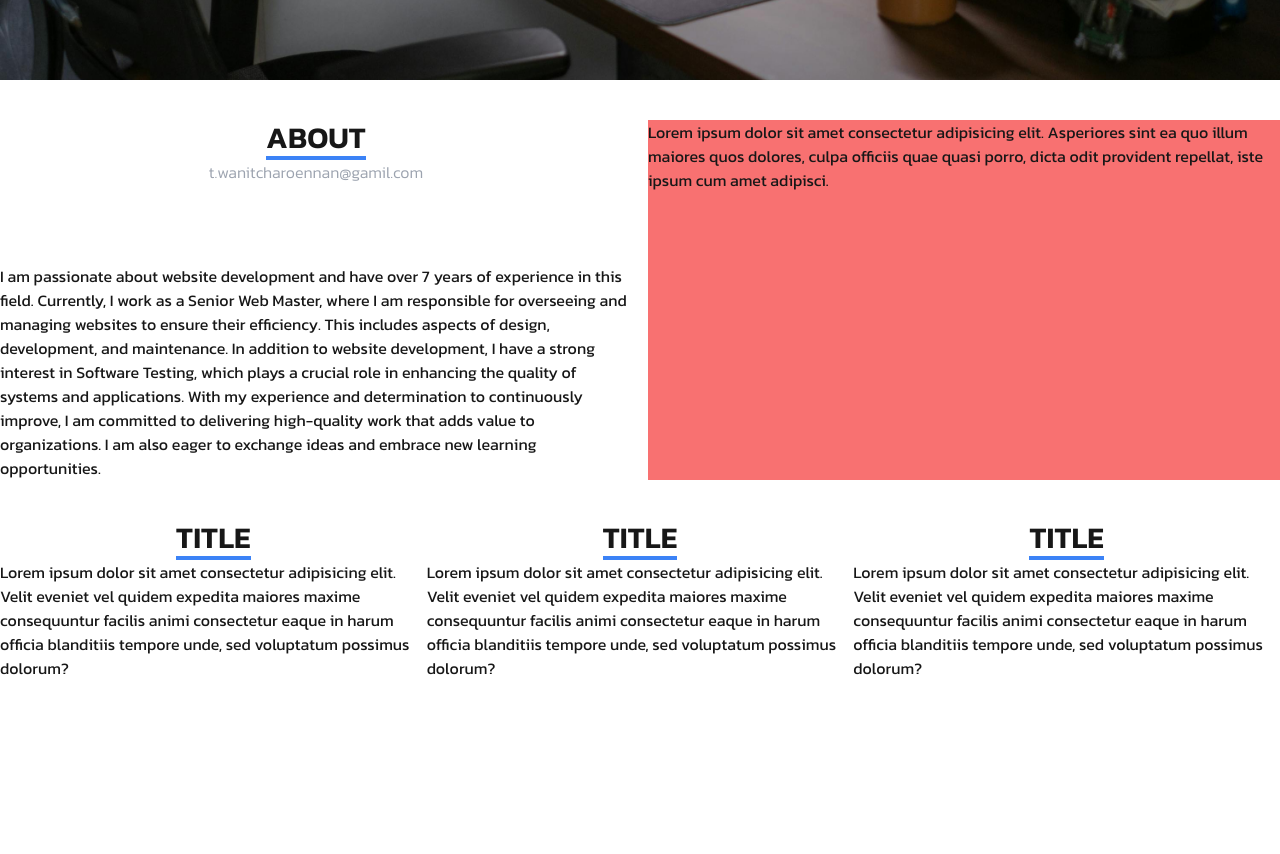
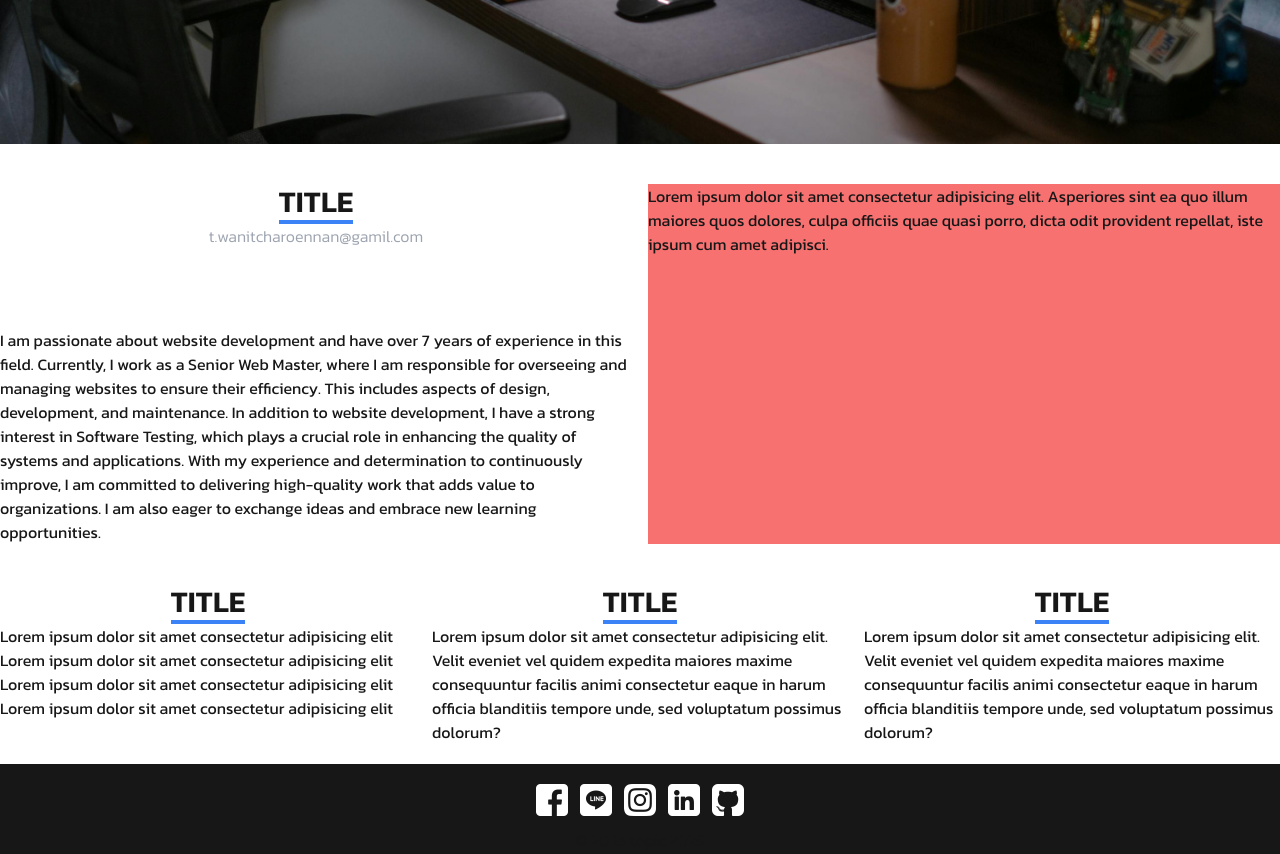
Before and after one commit to TopPic/resume, a Next.js app: page / in a window 1280 px wide. Shown: the part 720-1574 px from the top of the page. Before the commit the page ends 1400 px from the top, so only its background shows below. Built offline with nearby package versions, Linux system fonts and the light colour scheme.

Commit message:
add section

```diff
--- a/src/app/layout.jsx
+++ b/src/app/layout.jsx
@@ -23,7 +23,7 @@ export default function RootLayout({ children }) {
       <body
         className={`${geistSans.variable} ${geistMono.variable} antialiased`}
       >
-        {/* <Navbar/> */}
+        <Navbar/>
         {children}
       </body>
     </html>
--- a/src/app/page.jsx
+++ b/src/app/page.jsx
@@ -80,7 +80,7 @@ export default function Home() {
         <div className="grid gird-cols-1 sm:grid-cols-2 mt-10 px-5 sm:px-0 gap-4">
           <div className="flex flex-col">
             <p className="font-semibold text-3xl flex justify-center items-center uppercase">
-              <span className=" border-b-4 border-b-blue-500">About </span>
+              <span className=" border-b-4 border-b-blue-500">Title </span>
             </p>
             <p className="text-center text-gray-400 font-light">
               t.wanitcharoennan@gamil.com
@@ -106,17 +106,15 @@ export default function Home() {
           </div>
         </div>
         {/* Skill */}
-        <div className="grid grid-cols-1 sm:grid-cols-3 mt-10 px-5 sm:px-0">
+        <div className="grid grid-cols-1 sm:grid-cols-3 mt-10 px-5 sm:px-0 gap-4">
           <div className="flex flex-col">
             <p className="font-semibold text-3xl flex justify-center items-center uppercase">
               <span className=" border-b-4 border-b-blue-500">Title</span>
             </p>
-            <p>
-              Lorem ipsum dolor sit amet consectetur adipisicing elit. Velit
-              eveniet vel quidem expedita maiores maxime consequuntur facilis
-              animi consectetur eaque in harum officia blanditiis tempore unde,
-              sed voluptatum possimus dolorum?
-            </p>
+            <p>Lorem ipsum dolor sit amet consectetur adipisicing elit</p>
+            <p>Lorem ipsum dolor sit amet consectetur adipisicing elit</p>
+            <p>Lorem ipsum dolor sit amet consectetur adipisicing elit</p>
+            <p>Lorem ipsum dolor sit amet consectetur adipisicing elit</p>
           </div>
 
           <div className="flex flex-col">
@@ -144,7 +142,58 @@ export default function Home() {
           </div>
         </div>
       </div>
-
+      <footer className="bg-neutral-900 w-full">
+        <div className="grid grid-cols-1 sm:grid-cols-1 mt-5 p-5">
+          <div className="flex space-x-3 justify-center">
+            <a href="#">
+              <Image
+                aria-hidden
+                src="/images/facebook.png"
+                alt="facebook icon"
+                width={32}
+                height={32}
+              />
+            </a>
+            <a href="#">
+              <Image
+                aria-hidden
+                src="/images/line.png"
+                alt="line icon"
+                width={32}
+                height={32}
+              />
+            </a>
+            <a href="#">
+              <Image
+                aria-hidden
+                src="/images/instagram.png"
+                alt="instagram icon"
+                width={32}
+                height={32}
+              />
+            </a>
+            <a href="#">
+              <Image
+                aria-hidden
+                src="/images/linkedin.png"
+                alt="linkedin icon"
+                width={32}
+                height={32}
+              />
+            </a>
+            <a href="#">
+              <Image
+                aria-hidden
+                src="/images/github-sign.png"
+                alt="github icon"
+                width={32}
+                height={32}
+              />
+            </a>
+          </div>
+            <p className="text-center pt-3">© 2025 topic 2025</p>
+        </div>
+      </footer>
       {/* <footer className="row-start-3 flex gap-6 flex-wrap items-center justify-center">
         <a
           className="flex items-center gap-2 hover:underline hover:underline-offset-4"
```
